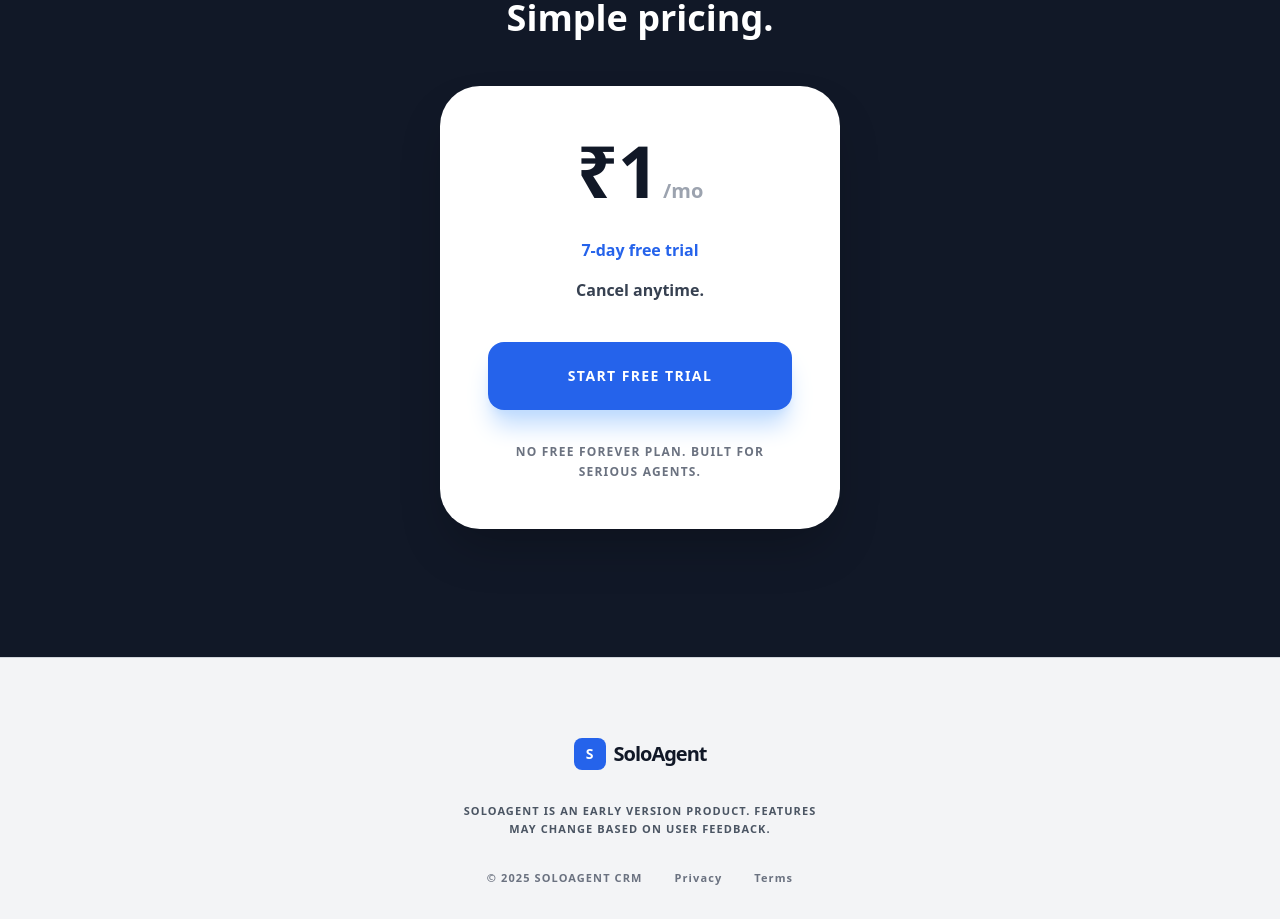
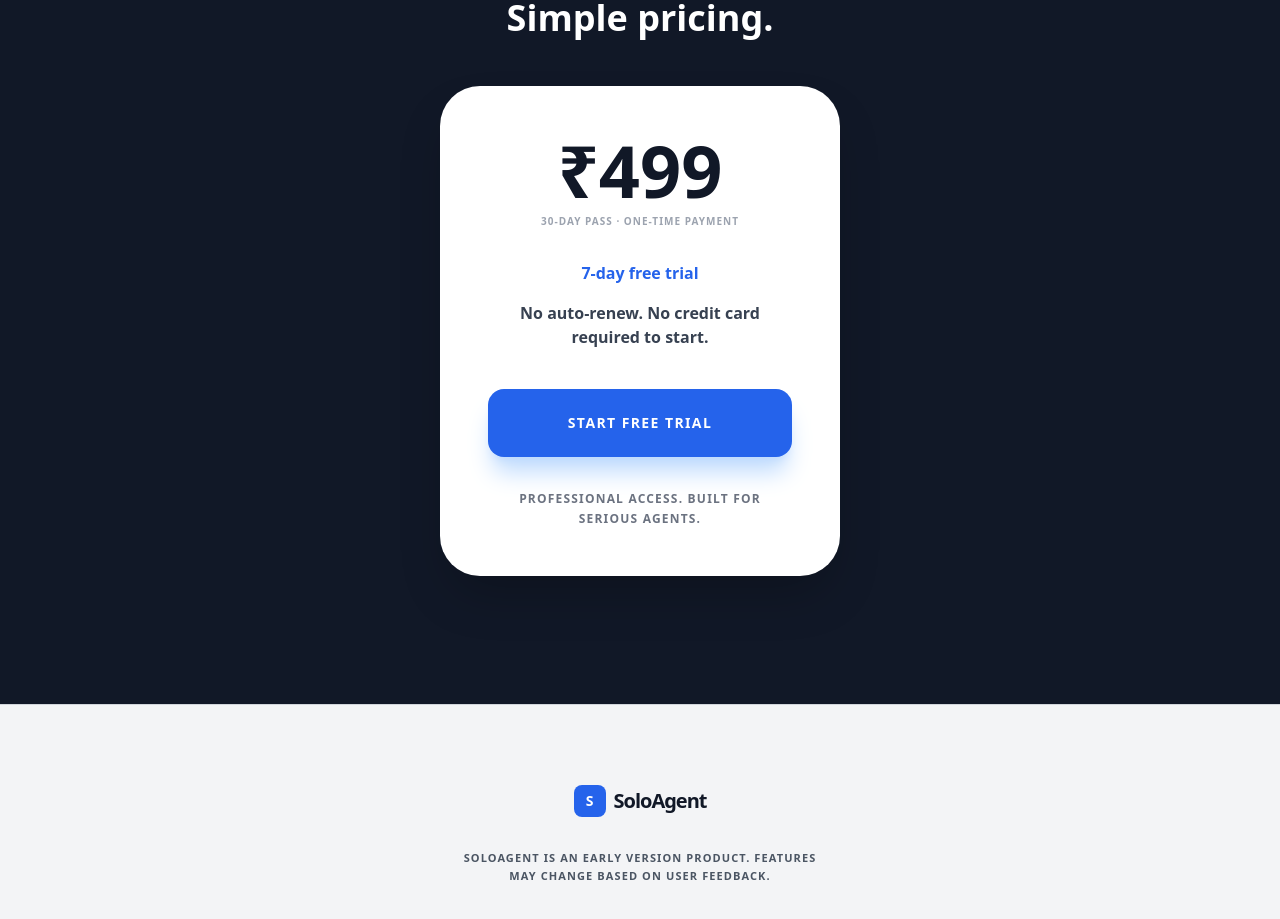
Before and after one commit to SOMESH19MISHRA/soloagent, a React (Vite) app: page / in a window 1280 px wide. Shown: the part 4680-5599 px from the top of the page. Built offline with nearby package versions, Linux system fonts and the light colour scheme; no server answers.

Commit message:
making price 499 again

```diff
--- a/components/Dashboard.tsx
+++ b/components/Dashboard.tsx
@@ -43,7 +43,7 @@
               {!trialActive ? 'Your free trial has ended.' : `${trialDaysLeft} days remaining in your free trial.`}
             </p>
           </div>
-          {!trialActive && <span className="text-xs font-black underline cursor-pointer hover:text-red-700">Upgrade to Pro (₹1)</span>}
+          {!trialActive && <span className="text-xs font-black underline cursor-pointer hover:text-red-700">Upgrade to Pro (₹499)</span>}
         </div>
       )}
 
--- a/components/LandingPage.tsx
+++ b/components/LandingPage.tsx
@@ -213,13 +213,15 @@
         <div className="max-w-md mx-auto px-6 text-center">
           <h2 className="text-4xl font-black mb-12">Simple pricing.</h2>
           <div className="bg-white rounded-[40px] p-12 shadow-2xl text-gray-900">
-            <div className="flex items-baseline justify-center gap-1 mb-8">
-              <span className="text-7xl font-black">₹1</span>
-              <span className="text-xl font-bold text-gray-400">/mo</span>
+            <div className="flex items-baseline justify-center gap-1 mb-2">
+              <span className="text-7xl font-black">₹499</span>
             </div>
+            <p className="text-[10px] font-black text-gray-400 uppercase tracking-widest mb-8">
+              30-Day Pass · One-time payment
+            </p>
             <div className="space-y-4 mb-10 text-gray-700 font-bold">
               <p className="text-blue-600">7-day free trial</p>
-              <p>Cancel anytime.</p>
+              <p>No auto-renew. No credit card required to start.</p>
             </div>
             <button
               onClick={onStart}
@@ -228,7 +230,7 @@
               Start Free Trial
             </button>
             <p className="mt-8 text-xs text-gray-500 font-black leading-relaxed uppercase tracking-widest">
-              No free forever plan. Built for serious agents.
+              Professional access. Built for serious agents.
             </p>
           </div>
         </div>
--- a/components/Paywall.tsx
+++ b/components/Paywall.tsx
@@ -36,7 +36,7 @@
 
     const options = {
       key: RAZORPAY_KEY,
-      amount: 100, // ₹1.00 (amount in paise)
+      amount: 49900, // ₹499.00 (amount in paise)
       currency: "INR",
       name: "SoloAgent Pro",
       description: "30-Day Professional Access",
@@ -110,7 +110,7 @@
           <div className="flex justify-between items-baseline">
             <p className="text-[10px] font-black text-blue-600 uppercase tracking-widest">30-Day Pass</p>
             <div className="flex items-baseline gap-1">
-              <span className="text-3xl font-black text-gray-900">₹1</span>
+              <span className="text-3xl font-black text-gray-900">₹499</span>
             </div>
           </div>
           <ul className="space-y-2">
@@ -124,12 +124,18 @@
         </div>
 
         <div className="flex flex-col gap-4">
+          <p className="text-[10px] font-black text-gray-900 uppercase tracking-widest">
+            ₹499 · 30-day pass
+          </p>
           <button
             onClick={handlePayment}
             className="w-full py-5 bg-gray-900 text-white rounded-2xl font-black text-xs uppercase tracking-[0.2em] shadow-xl shadow-gray-200 hover:-translate-y-1 transition-all active:scale-95"
           >
-            Unlock Now for ₹1
+            Unlock Now for ₹499
           </button>
+          <p className="text-[10px] font-bold text-gray-500 uppercase tracking-widest">
+            One-time payment · No auto-renew
+          </p>
           {!isHardLock && (
             <button onClick={onCancel} className="text-[10px] font-black text-gray-400 uppercase tracking-widest hover:text-gray-600">
               Maybe later
```
